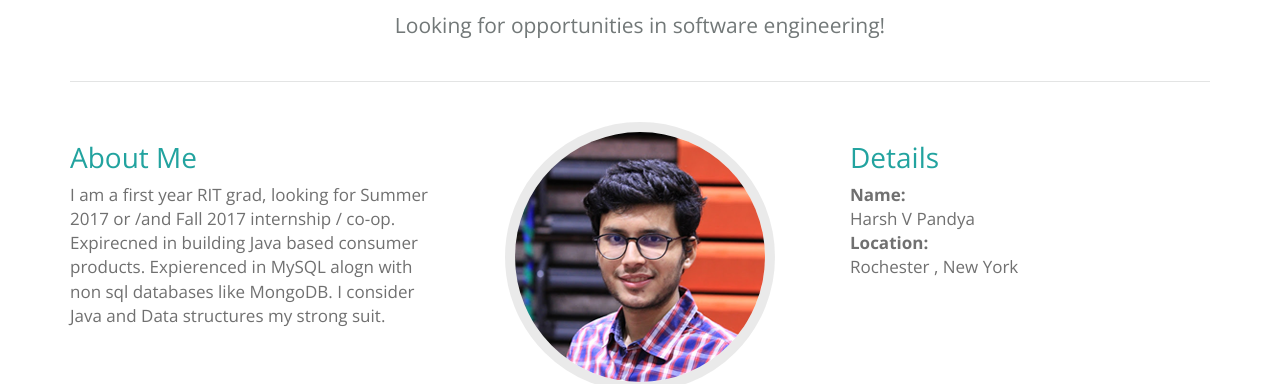
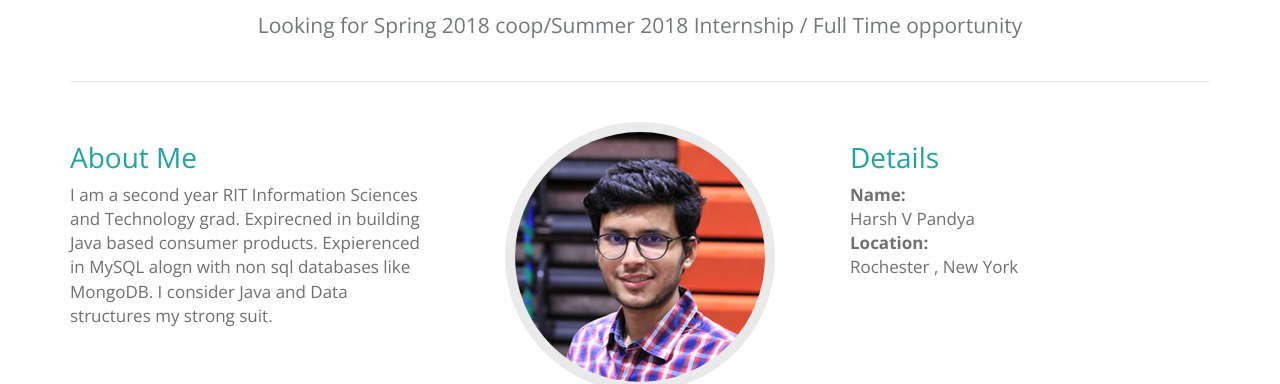
Before and after one commit to hvp004/hvp004.github.io, a plain HTML site: page index.htm in a window 1280 px wide. Shown: the part 443-827 px from the top of the page. Drawn offline with nearby package versions, Linux system fonts and the light colour scheme.

Commit message:
updating for spring season

```diff
--- a/index.htm
+++ b/index.htm
@@ -49,7 +49,7 @@
             <div class="row">
                 <div class="col-md-12 text-center">
                     <h2>Hello World!</h2>
-                    <p class="lead">Looking for opportunities in software engineering!</p>
+                    <p class="lead">Looking for Spring 2018 coop/Summer 2018 Internship / Full Time opportunity</p>
                     <hr>
                 </div>
             </div>
@@ -57,7 +57,7 @@
                 <div class="col-md-4 col-sm-12 slideanim">
                     <h3>About Me</h3>
                     <p>
-                       I am a first year RIT grad, looking for Summer 2017 or /and Fall 2017 internship / co-op. Expirecned in building Java based consumer products. Expierenced in MySQL alogn with non sql databases like MongoDB. I consider Java and Data structures my strong suit.
+                       I am a second year RIT Information Sciences and Technology grad. Expirecned in building Java based consumer products. Expierenced in MySQL alogn with non sql databases like MongoDB. I consider Java and Data structures my strong suit.
                     </p>
                 </div>
                 <div class="col-md-4 col-sm-6 slideanim">
```
